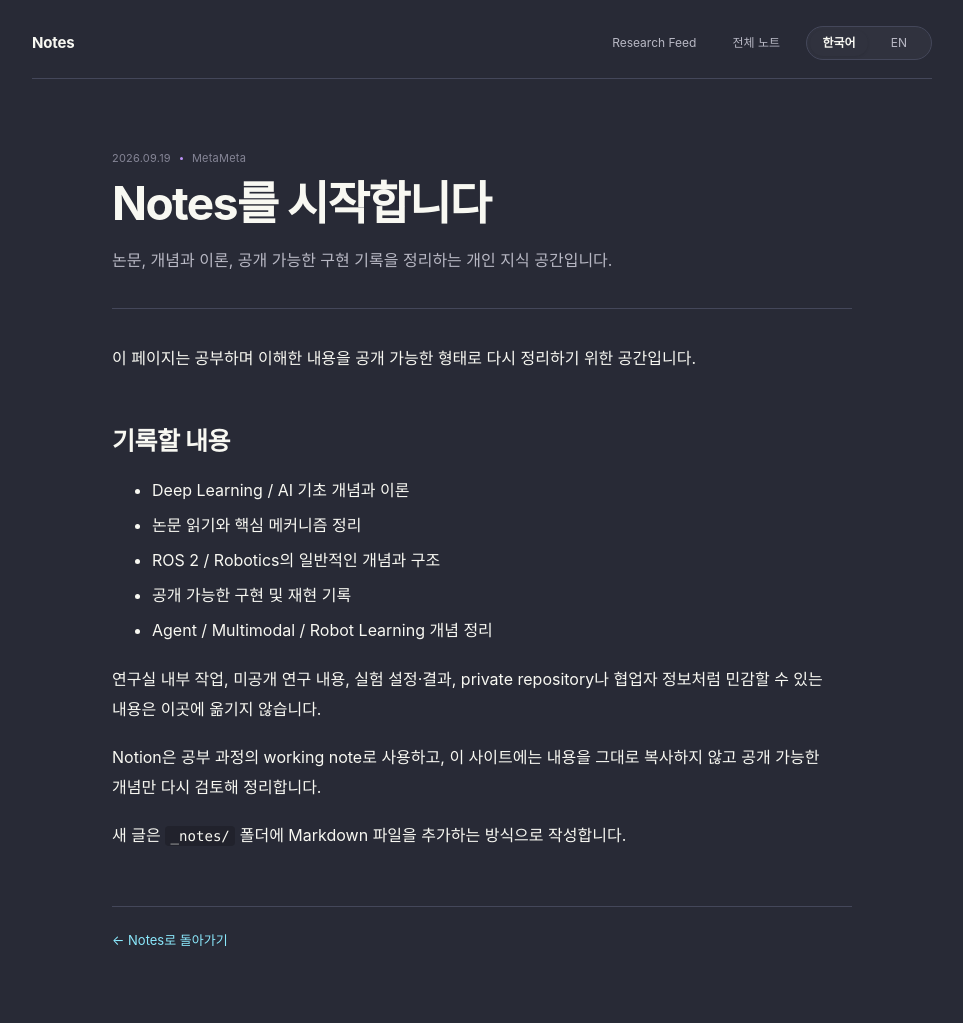
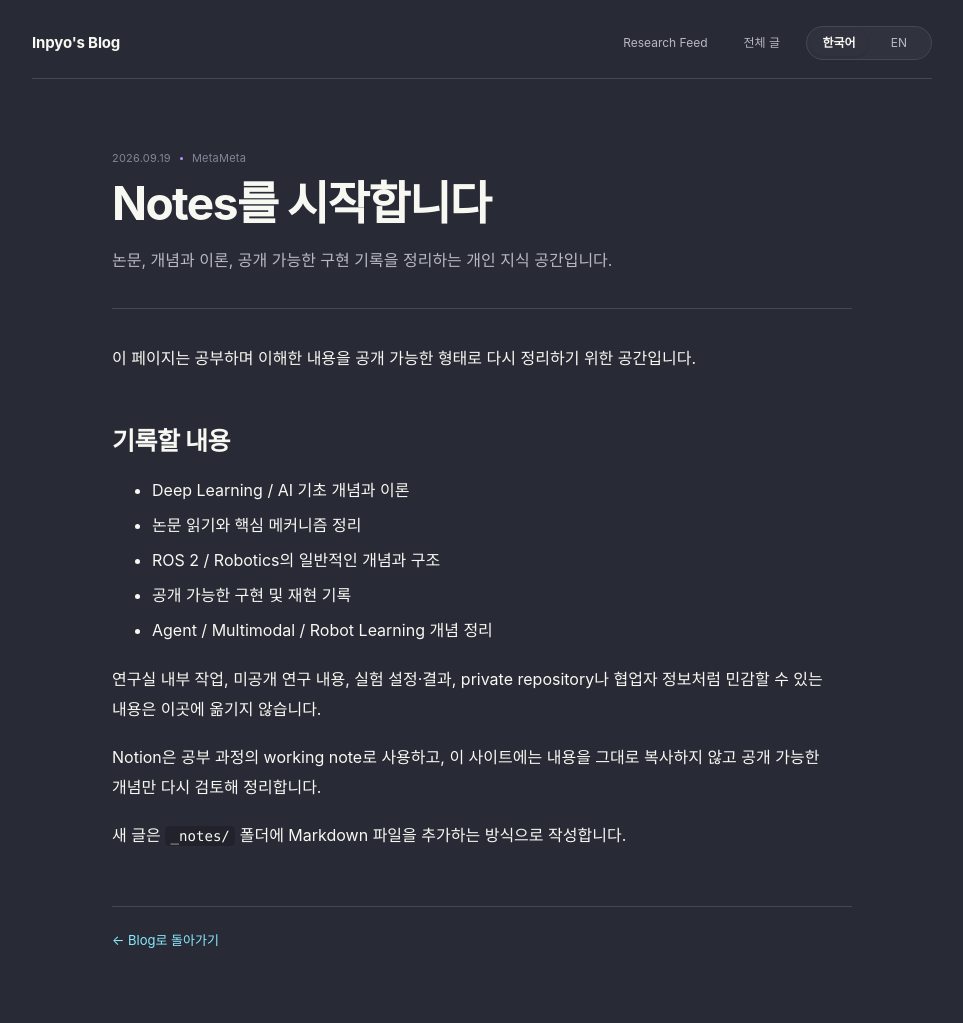
Before and after one commit to nayana224/nayana224.github.io, a Jekyll site: the page built from _notes/welcome.md, in a window 1280 px wide. Shown: the whole page, without its empty margins (158-1121 px from the left). Built offline with Jekyll 4.4.1, drawn with Linux system fonts in a browser that asks for light colours.

Commit message:
feat: present note articles as blog posts

```diff
--- a/_layouts/note.html
+++ b/_layouts/note.html
@@ -4,7 +4,7 @@
   <meta charset="utf-8">
   <meta name="viewport" content="width=device-width">
   <title>{{ page.title }} | Inpyo Lee</title>
-  <link rel="stylesheet" href="{{ '/stylesheets/notes.css?v=20260925-2' | relative_url }}">
+  <link rel="stylesheet" href="{{ '/stylesheets/notes.css?v=20260925-3' | relative_url }}">
   <script>
     window.MathJax = {
       tex: {
@@ -22,11 +22,11 @@
 <body class="note-page" data-notes-lang="ko">
   <div class="note-shell">
     <header class="notes-topbar">
-      <a class="notes-brand" href="/notes/?v=20260921-1">Notes</a>
+      <a class="notes-brand" href="/blog/">Inpyo&#39;s Blog</a>
       <div class="notes-actions">
         <a class="topbar-link" href="/research-feed/?v=20260919-2">Research Feed</a>
-        <a class="topbar-link" href="/notes/?v=20260919-9">
-          <span class="ui-ko">전체 노트</span><span class="ui-en">All Notes</span>
+        <a class="topbar-link" href="/blog/">
+          <span class="ui-ko">전체 글</span><span class="ui-en">All Posts</span>
         </a>
         <div class="notes-language-switcher" role="group" aria-label="Language">
           <button type="button" data-lang="ko" class="active" aria-pressed="true">한국어</button>
@@ -66,8 +66,8 @@
 
       <nav class="note-bottom-nav">
         <a href="/notes/?v=20260919-9">
-          <span class="ui-ko">← Notes로 돌아가기</span>
-          <span class="ui-en">← Back to Notes</span>
+          <span class="ui-ko">← Blog로 돌아가기</span>
+          <span class="ui-en">← Back to Blog</span>
         </a>
       </nav>
     </article>
```
